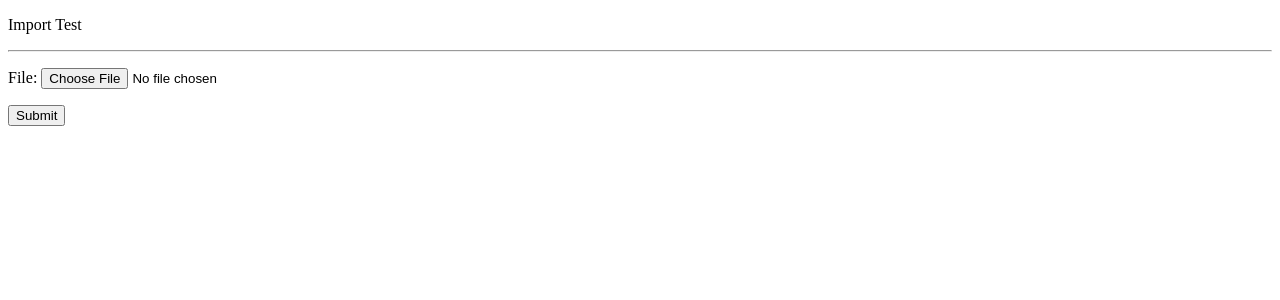
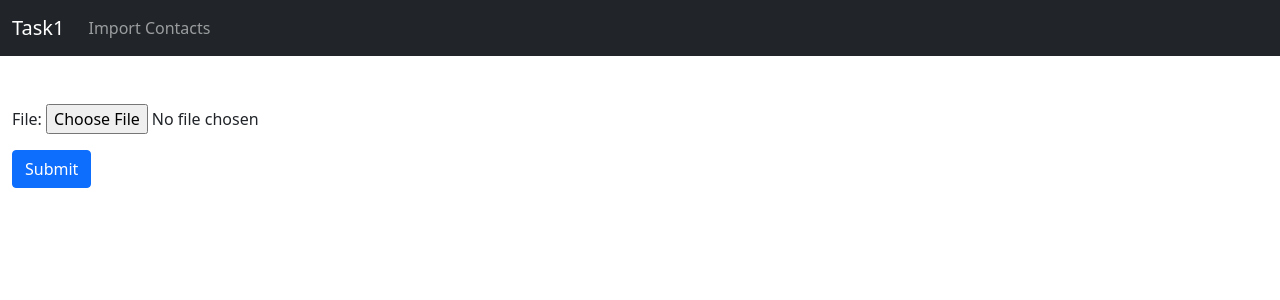
Before and after one commit to Harshaadhithya/Task1, a Django app: page /users/import_contacts/ in a window 1280 px wide. Shown: the top 300 px of the page. Run offline with Django 4.2, Linux system fonts and the light colour scheme.

Commit message:
import contacts v1

```diff
--- a/Users/admin.py
+++ b/Users/admin.py
@@ -6,3 +6,4 @@ admin.site.register(Profile)
 admin.site.register(UserRole)
 admin.site.register(Organization)
 admin.site.register(ImportedContact)
+admin.site.register(ImportedContactErrorLog)
--- a/Users/models.py
+++ b/Users/models.py
@@ -61,3 +61,11 @@ class ImportedContact(models.Model):
             return f'{self.uploaded_by.email}-{self.uploaded_by.organization.name}'
         else:
             return f'{self.file}'
+
+
+class ImportedContactErrorLog(models.Model):
+    imported_contact = models.ForeignKey(ImportedContact, on_delete=models.CASCADE)
+    log_message = models.TextField()
+
+    def __str__(self):
+        return str(self.imported_contact.id)
--- a/Users/templates/Users/import_contact_form.html
+++ b/Users/templates/Users/import_contact_form.html
@@ -1,11 +1,13 @@
 {% extends 'base.html' %}
 
 {% block content %}
+    <div class="container-fluid pt-5">
+        <form action="" method="POST" enctype="multipart/form-data">
+            {% csrf_token %}
+            {{form.as_p}}
+            <button type="submit" class="btn btn-primary">Submit</button>
+        </form>
+    </div>
 
-    <form action="" method="POST" enctype="multipart/form-data">
-        {% csrf_token %}
-        {{form.as_p}}
-        <input type="submit">
-    </form>
 
 {% endblock %}
--- a/Users/urls.py
+++ b/Users/urls.py
@@ -4,4 +4,5 @@ from .views import *
 
 urlpatterns = [
     path('import_contacts/', import_contacts, name='import_contacts'),
+    path('contact_import_logs/',contact_import_logs, name='contact_import_logs'),
 ]
--- a/Users/views.py
+++ b/Users/views.py
@@ -6,9 +6,9 @@ import csv
 from io import TextIOWrapper
 
 
-def dump_contacts(file_instance):
+def dump_contacts(request, imported_contact_obj):
     required_fields = ['name', 'email']
-    csv_text_wrapper = TextIOWrapper(file_instance.file, encoding='utf-8')
+    csv_text_wrapper = TextIOWrapper(imported_contact_obj.file.file, encoding='utf-8')
 
     with csv_text_wrapper as csvfile:
         reader = csv.DictReader(csvfile)
@@ -19,23 +19,45 @@ def dump_contacts(file_instance):
             print("no")
             return "failed due to invalid fields"
         else:
-            print("yes")
+            invalid_row_numbers = []
+            for row_number, row in enumerate(reader, start=1):
+                if not row['name'] or not row['email']:
+                    invalid_row_numbers.append(row_number)
 
-        for row in reader:
-            Profile.objects.create
+                else:
+                    try:
+                        user, created = User.objects.get_or_create(email = row['email'])
+                        if created:
+                            user.username = row['name']
+                            user.set_password('test_password')
+                            user.save()
+                        profile = user.profile
+                        profile.organization = request.user.profile.organization
+                        profile.save()
+                    except:
+                        invalid_row_numbers.append(row_number)
 
-# Create your views here.
+            print(invalid_row_numbers)
+            if len(invalid_row_numbers) > 0:
+                log_msg = f'Invalid rows : {", ".join(str(e) for e in invalid_row_numbers)}'
+                ImportedContactErrorLog.objects.create(imported_contact = imported_contact_obj, log_message = log_msg)
+
+
 def import_contacts(request):
     form = ImportedContactForm()
     if request.method == 'POST':
         form = ImportedContactForm(request.POST, request.FILES)
         if form.is_valid():
-            imported_contact = form.save(commit=False)
-            imported_contact.uploaded_by = request.user.profile
+            imported_contact_obj = form.save(commit=False)
+            imported_contact_obj.uploaded_by = request.user.profile
             form.save()
 
-            dump_contacts(imported_contact.file)
+            dump_contacts(request, imported_contact_obj)
             messages.success(request,"File uploaded!!")
         else:
             messages.error(request, "Something went worng while uploading the file")
     return render(request, 'Users/import_contact_form.html', context={'form':form})
+
+
+def contact_import_logs(request):
+    pass
--- a/templates/base.html
+++ b/templates/base.html
@@ -2,27 +2,29 @@
 <html lang="en">
   <head>
     <title>Import Test</title>
-    <link rel="icon" type="image/x-icon" href="./assets/favicon.ico" />
+    <link href="https://cdn.jsdelivr.net/npm/bootstrap@5.0.2/dist/css/bootstrap.min.css" rel="stylesheet" integrity="sha384-EVSTQN3/azprG1Anm3QDgpJLIm9Nao0Yz1ztcQTwFspd3yD65VohhpuuCOmLASjC" crossorigin="anonymous">
     <meta charset="utf-8" />
     <meta name="viewport" content="width=device-width, initial-scale=1" />
   </head>
 
   <body>
-        <p>
-          Import Test
 
-        </p>
-        <hr>
+        {% include 'navbar.html' %}
         {% if messages %}
           {% for message in messages %}
-            {{message}}
+            <div class="alert alert-info alert-dismissible fade show" role="alert">
+              {{message}}
+              <button type="button" class="btn-close" data-bs-dismiss="alert" aria-label="Close"></button>
+            </div>
           {% endfor %}
           <br>
         {% endif %}
+
         {% block content %}
 
 
         {% endblock %}
-
+        <script src="https://cdn.jsdelivr.net/npm/@popperjs/core@2.9.2/dist/umd/popper.min.js" integrity="sha384-IQsoLXl5PILFhosVNubq5LC7Qb9DXgDA9i+tQ8Zj3iwWAwPtgFTxbJ8NT4GN1R8p" crossorigin="anonymous"></script>
+        <script src="https://cdn.jsdelivr.net/npm/bootstrap@5.0.2/dist/js/bootstrap.min.js" integrity="sha384-cVKIPhGWiC2Al4u+LWgxfKTRIcfu0JTxR+EQDz/bgldoEyl4H0zUF0QKbrJ0EcQF" crossorigin="anonymous"></script>
   </body>
 </html>
--- /dev/null
+++ b/templates/navbar.html
@@ -0,0 +1,16 @@
+<nav class="navbar navbar-expand-lg navbar-dark bg-dark">
+    <div class="container-fluid">
+      <a class="navbar-brand" href="#">Task1</a>
+      <button class="navbar-toggler" type="button" data-bs-toggle="collapse" data-bs-target="#navbarNavAltMarkup" aria-controls="navbarNavAltMarkup" aria-expanded="false" aria-label="Toggle navigation">
+        <span class="navbar-toggler-icon"></span>
+      </button>
+      <div class="collapse navbar-collapse" id="navbarNavAltMarkup">
+        <div class="navbar-nav">
+          {% comment %} <a class="nav-link active" aria-current="page" href="#">Home</a> {% endcomment %}
+          <a class="nav-link" href="{% url 'import_contacts' %}">Import Contacts</a>
+          {% comment %} <a class="nav-link" href="#">Pricing</a> {% endcomment %}
+          {% comment %} <a class="nav-link disabled" href="#" tabindex="-1" aria-disabled="true">Disabled</a> {% endcomment %}
+        </div>
+      </div>
+    </div>
+</nav>
```
Also changed, not shown: Users/migrations/0006_importedcontacterrorlog.py (added).
